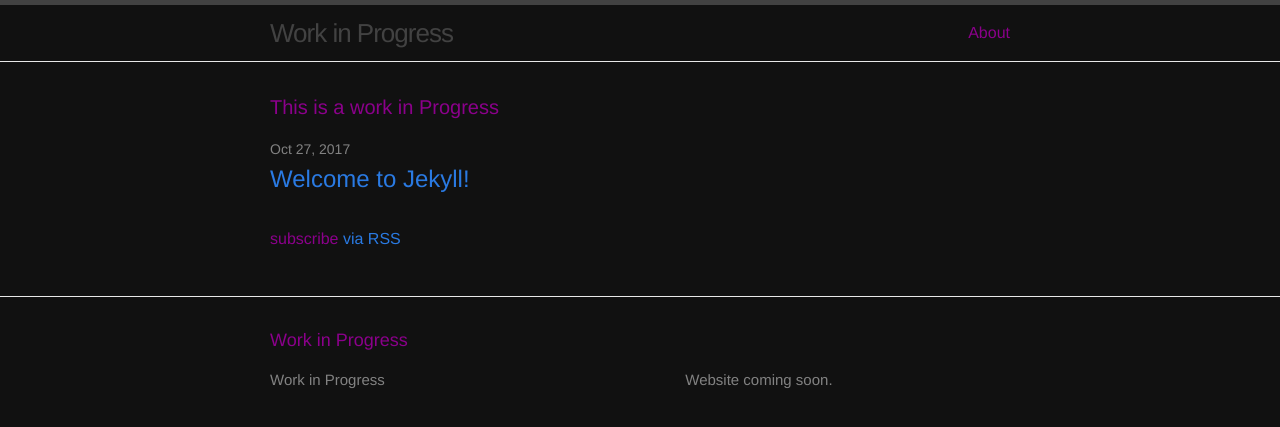
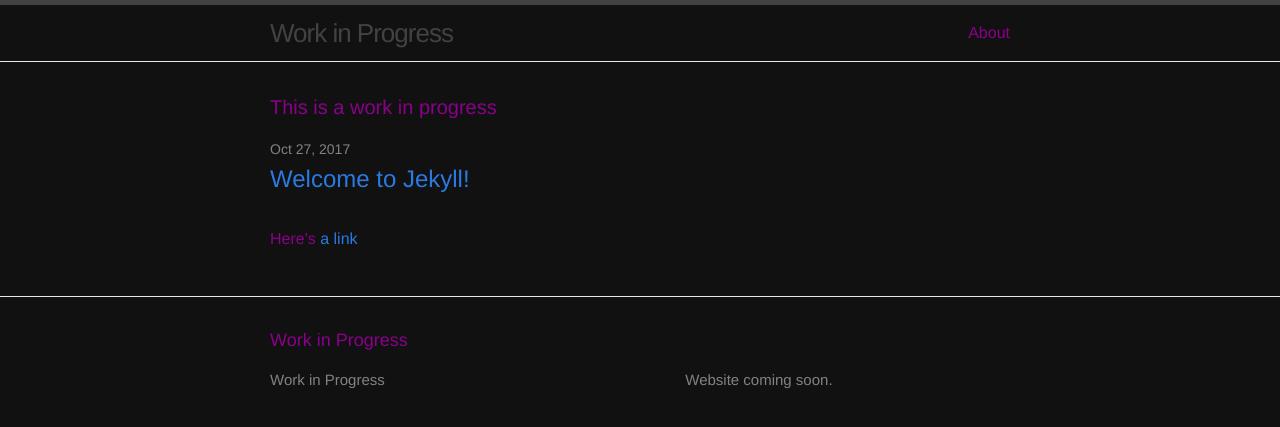
Before and after one commit to Roothe/.github.io, a Jekyll site: the page built from index.html, in a window 1280 px wide. Shown: the top 427 px of the page. Built offline with Jekyll 4.4.1, drawn with Linux system fonts in a browser that asks for light colours.

Commit message:
Update index.html

```diff
--- a/index.html
+++ b/index.html
@@ -4,13 +4,12 @@ layout: default
 
 <div class="home">
 
-  <h1 class="page-heading">This is a work in Progress</h1>
+  <h1 class="page-heading">This is a work in progress</h1>
 
   <ul class="post-list">
     {% for post in site.posts %}
       <li>
         <span class="post-meta">{{ post.date | date: "%b %-d, %Y" }}</span>
-
         <h2>
           <a class="post-link" href="{{ post.url | prepend: site.baseurl }}">{{ post.title }}</a>
         </h2>
@@ -18,6 +17,6 @@ layout: default
     {% endfor %}
   </ul>
 
-  <p class="rss-subscribe">subscribe <a href="{{ "/feed.xml" | prepend: site.baseurl }}">via RSS</a></p>
+  <p class="rss-subscribe">Here's <a href="{{ "/feed.xml" | prepend: site.baseurl }}">a link</a></p>
 
 </div>
```
